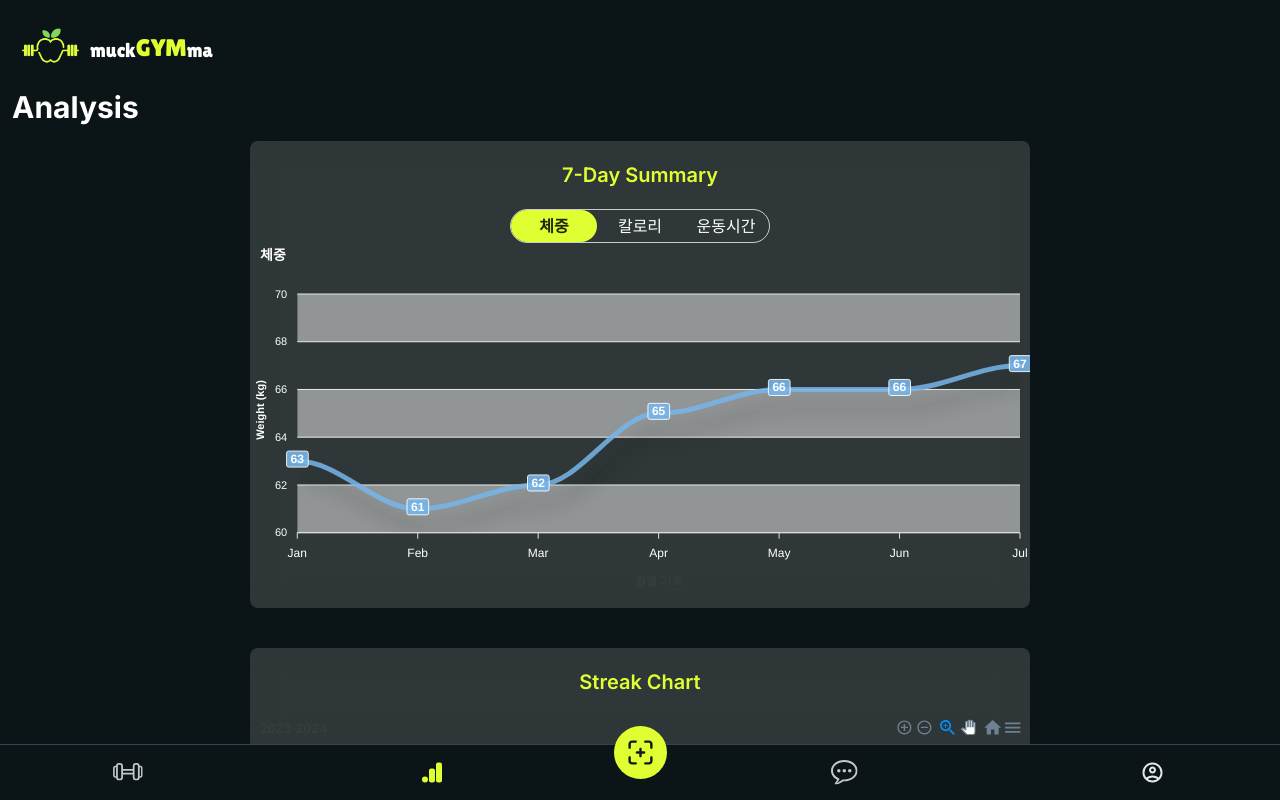
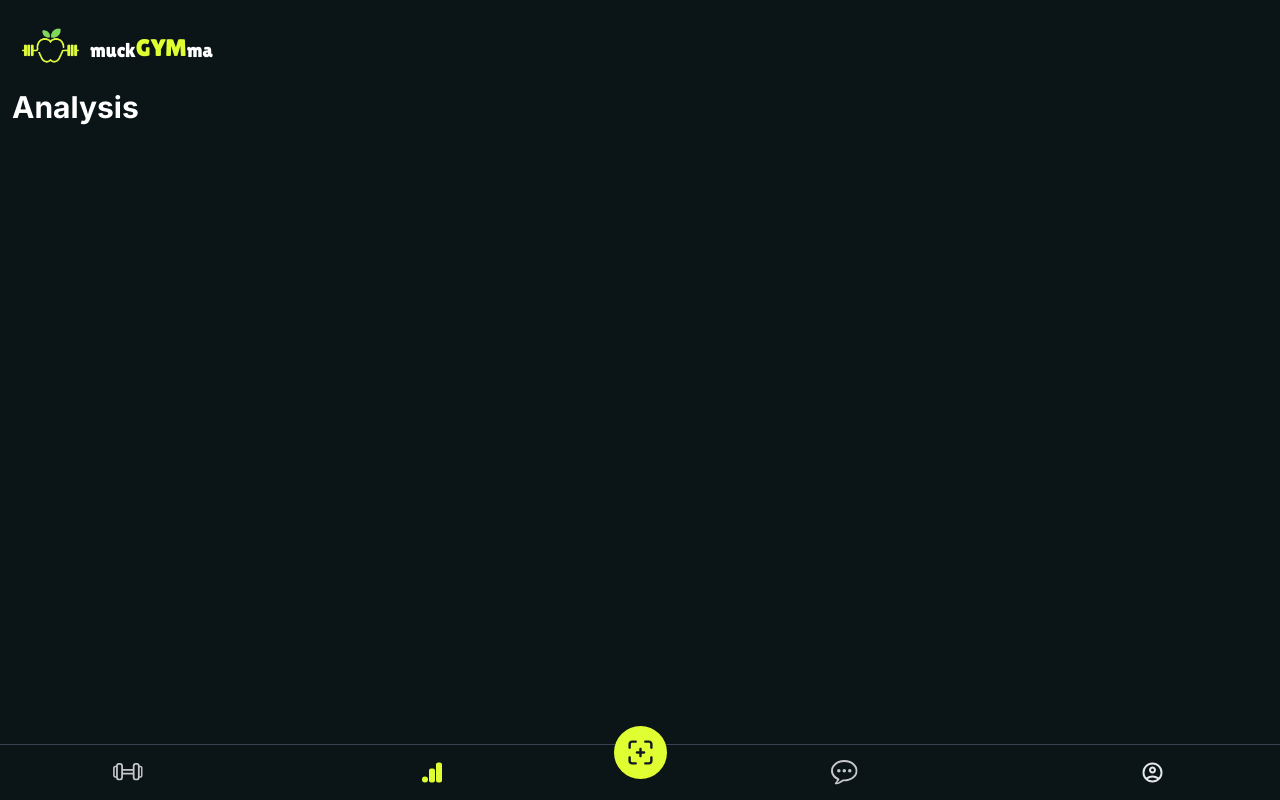
Before and after one commit to MJUZzang/muckGYMma, a Next.js app in the folder projects/fe/: page /analysis in a window 1280 px wide. Built offline with nearby package versions, Linux system fonts and the light colour scheme.

Commit message:
ci: 빌드 에러 임시 제거

```diff
--- a/projects/fe/app/analysis/page.tsx
+++ b/projects/fe/app/analysis/page.tsx
@@ -7,10 +7,10 @@ const Analysis = () => {
     return (
         <>
             <div className="max-w-[780px] mx-auto text-white space-y-10 pb-7">
-                <SummaryGraphs />
+                {/* <SummaryGraphs />
                 <HeatMap />
                 <StrengthWeaknessesChart />
-                <VolumneProgressChart />
+                <VolumneProgressChart /> */}
             </div>
         </>
     );
--- a/projects/fe/app/sign-in/oauth/[provider]/page.tsx
+++ b/projects/fe/app/sign-in/oauth/[provider]/page.tsx
@@ -31,7 +31,7 @@ const Page = () => {
             .catch((err) => {
                 console.log(err);
             });
-    }, []);
+    }, [params.provider, searchParams, router]);
     return null;
 };
 
```
